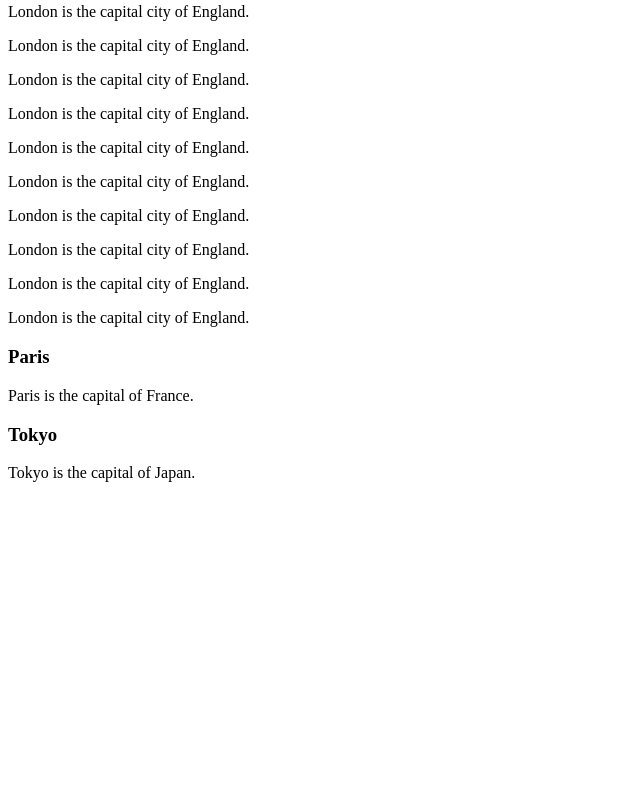
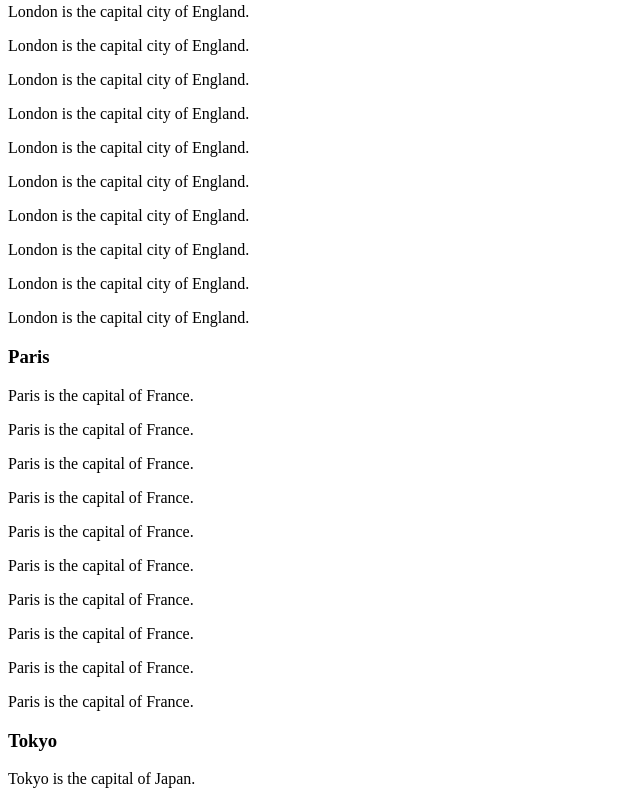
Before and after one commit to oldangrysheep/Download, a plain HTML site: page index.html in a window 1280 px wide. Shown: the part 3655-4459 px from the top of the page, without its empty margins (0-640 px from the left). Before the commit the page ends 4153 px from the top, so only its background shows below. Drawn offline with Linux system fonts and the light colour scheme.

Commit message:
Update index.html

```diff
--- a/index.html
+++ b/index.html
@@ -129,6 +129,15 @@
 <div id="Paris" class="tabcontent">
   <h3>Paris</h3>
   <p>Paris is the capital of France.</p>
+   <p>Paris is the capital of France.</p>
+   <p>Paris is the capital of France.</p>
+   <p>Paris is the capital of France.</p>
+   <p>Paris is the capital of France.</p>
+   <p>Paris is the capital of France.</p>
+   <p>Paris is the capital of France.</p>
+   <p>Paris is the capital of France.</p>
+   <p>Paris is the capital of France.</p>
+   <p>Paris is the capital of France.</p>
 </div>
 
 <div id="Tokyo" class="tabcontent">
```
